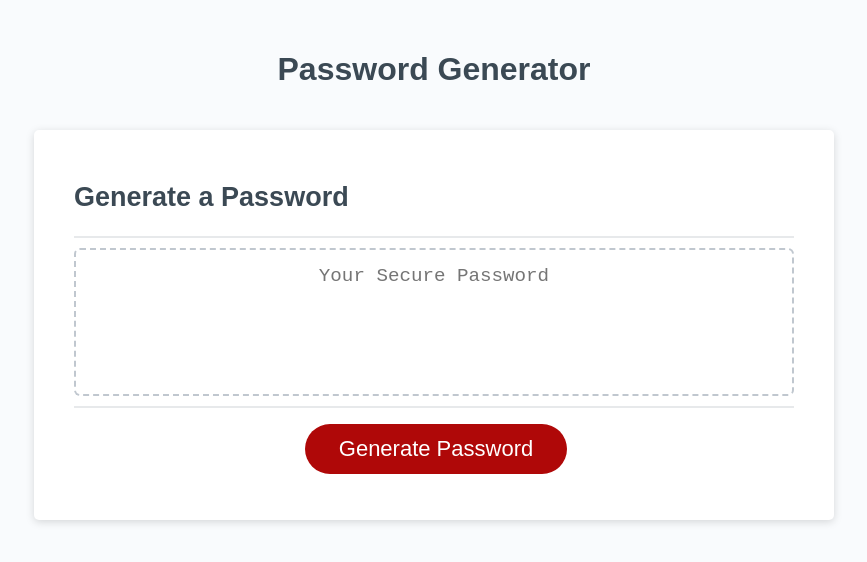
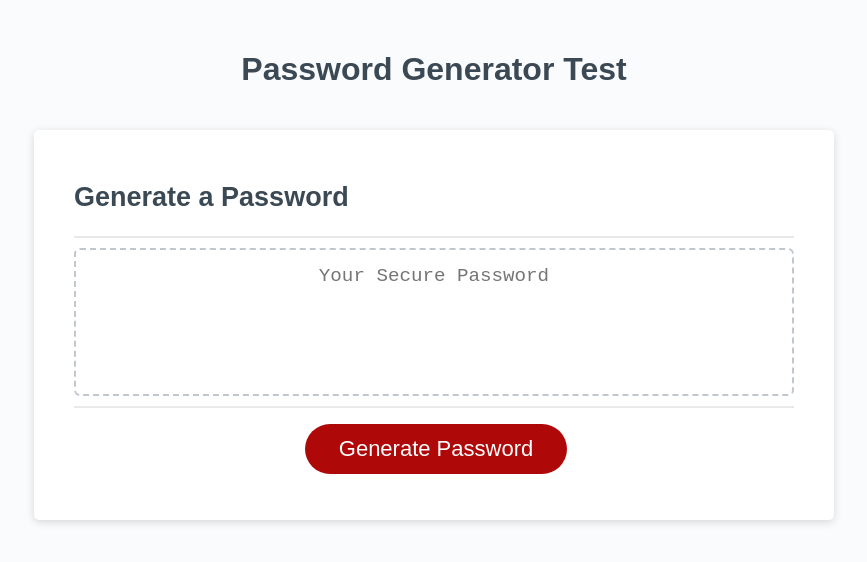
Before and after one commit to suekimpaulsen/Password-Generator, a plain HTML site: page Develop/index.html in a window 1280 px wide. Shown: the whole page, without its empty margins (206-1073 px from the left). Drawn offline with Linux system fonts and the light colour scheme.

Commit message:
second test

```diff
--- a/Develop/index.html
+++ b/Develop/index.html
@@ -10,7 +10,7 @@
   <body>
     <div class="wrapper">
       <header>
-        <h1>Password Generator</h1>
+        <h1>Password Generator Test</h1>
       </header>
       <div class="card">
         <div class="card-header">
```
